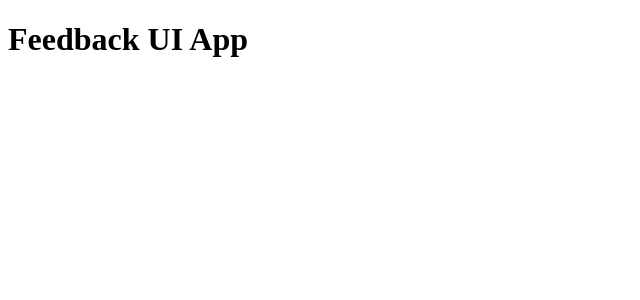
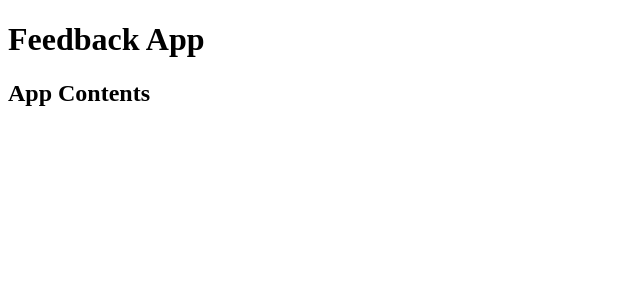
Before and after one commit to codeherbert/feedback-app-plus, a React (Create React App) app: page / in a window 1280 px wide. Shown: the top 300 px of the page, without its empty margins (0-640 px from the left). Built offline with nearby package versions, Linux system fonts and the light colour scheme.

Commit message:
creates a header component

```diff
--- a/src/App.js
+++ b/src/App.js
@@ -1,10 +1,12 @@
 import React from 'react';
+import Header from './components/Header';
 
 function App() {
   return (
-    <div>
-      <h1>Feedback UI App</h1>
-    </div>
+    <>
+      <Header />
+      <h2>App Contents</h2>
+    </>
   );
 }
 
--- /dev/null
+++ b/src/components/Header.js
@@ -0,0 +1,13 @@
+import React from 'react';
+
+function Header() {
+    return (
+        <header>
+            <div className="container">
+                <h1>Feedback App</h1>
+            </div>
+        </header>
+    )
+};
+
+export default Header;
```
